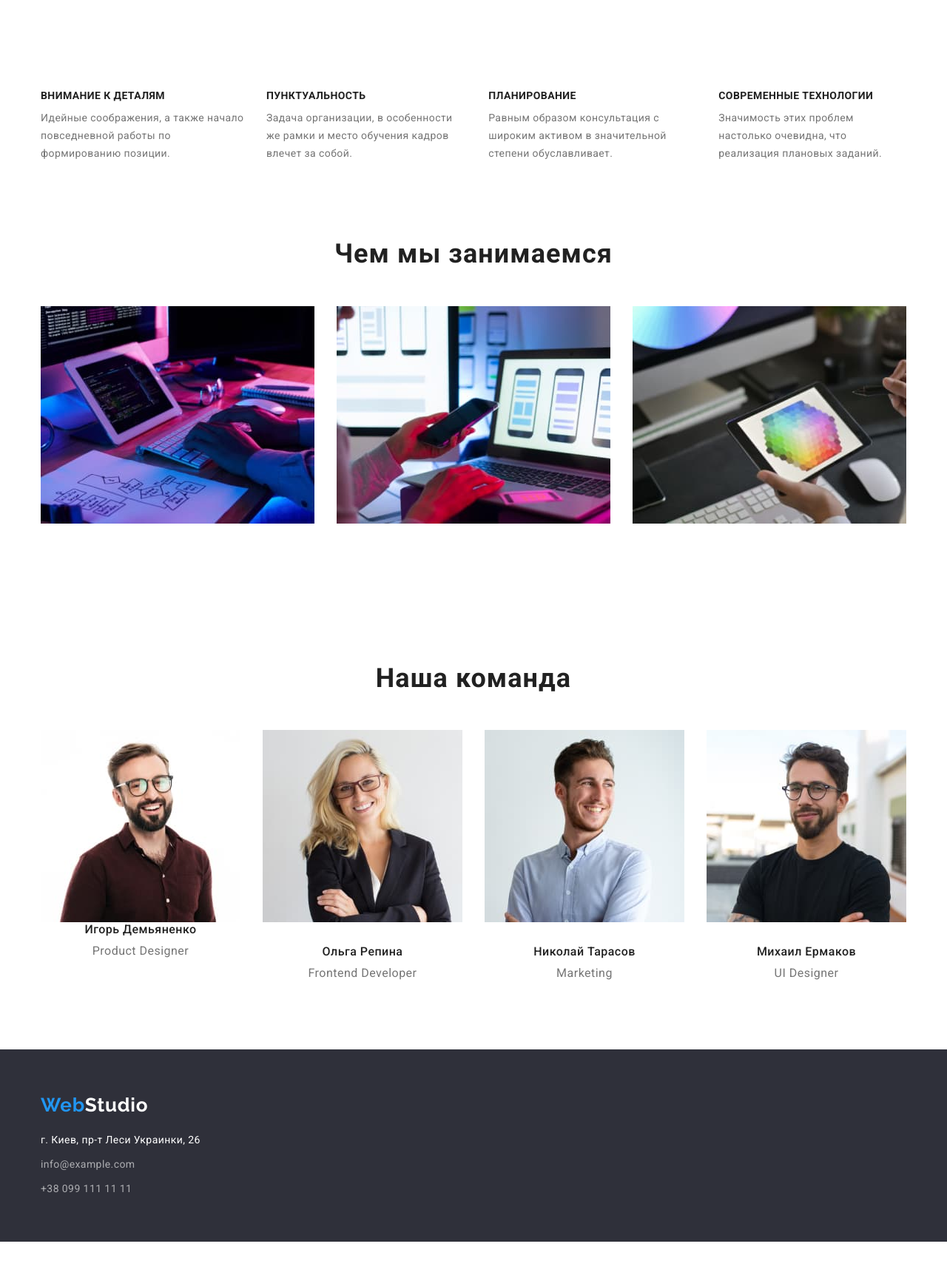
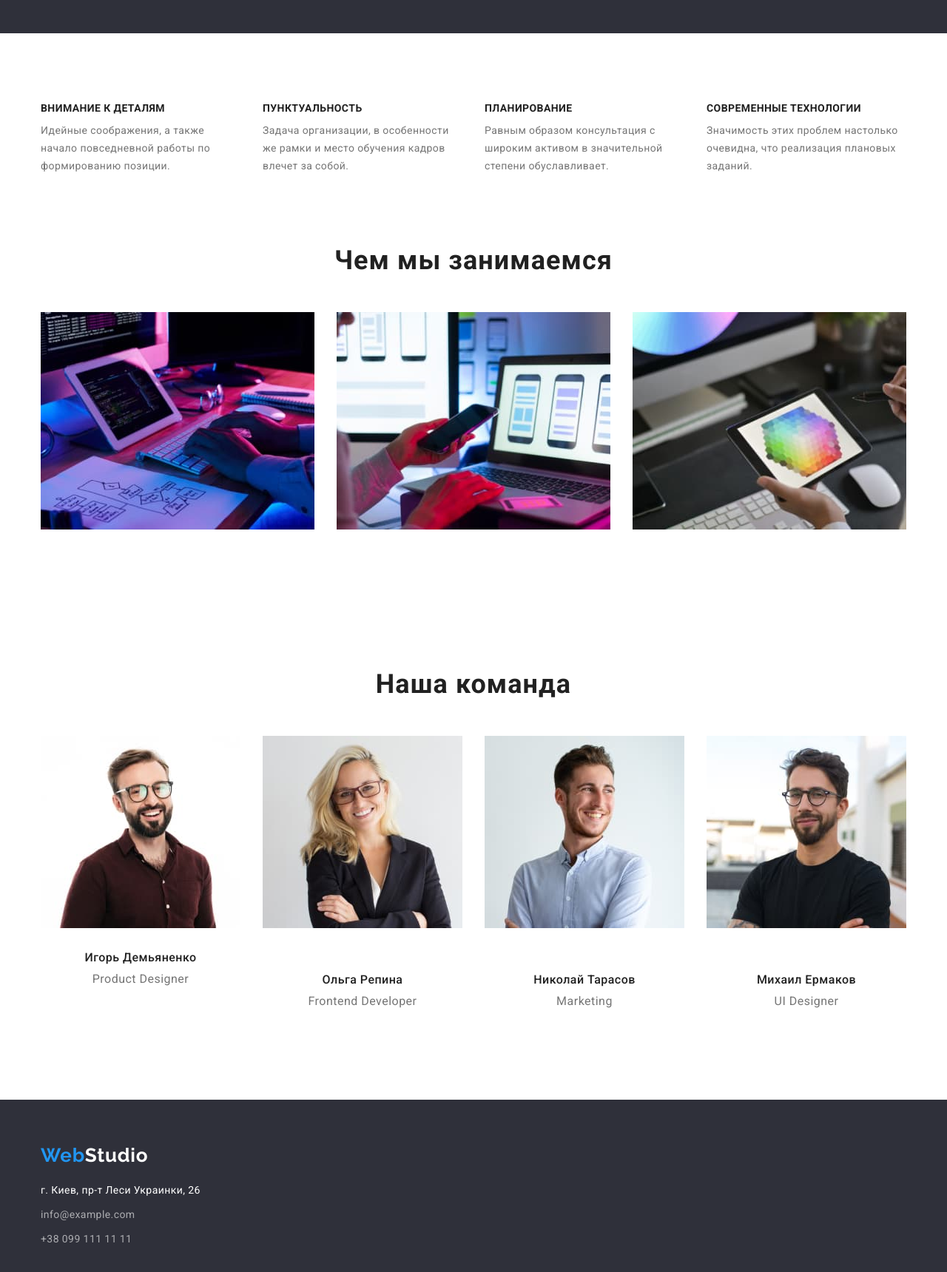
Before and after one commit to MariiaKolomeiko/goit-markup-hw-03, a plain HTML site: page index.html in a window 1280 px wide. Shown: the part 640-2360 px from the top of the page at 74% size. Before the commit the page ends 2319 px from the top, so only its background shows below. Drawn offline with nearby package versions, Linux system fonts and the light colour scheme.

Commit message:
Исправлены ошибки

```diff
--- a/css/style.css
+++ b/css/style.css
@@ -24,10 +24,10 @@ ul {
   margin: 0;
   padding: 0;
 }
-.section {
+/* .section {
   padding-top: 94px;
   padding-bottom: 94px;
-}
+} */
 
 .list {
   list-style: none;
@@ -107,10 +107,8 @@ ul {
 }
 
 /*-------------------- Hero--------------------- */
-.hero {
+.hero-section {
   background-color: #2f303a;
-}
-.hero-container {
   padding-top: 200px;
   padding-bottom: 200px;
 }
@@ -124,6 +122,8 @@ ul {
   color: var(--main-white-color);
   margin: 0 auto;
   margin-bottom: 30px;
+  width: 696px;
+  height: 120px;
 }
 
 .button {
@@ -147,16 +147,21 @@ ul {
 }
 
 /*---------------------- Rules --------------------*/
+.rules-section {
+  padding-top: 94px;
+  padding-bottom: 94px;
+}
 .rules-container {
   display: flex;
-  padding-top: 137px;
-  padding-bottom: 103px;
 }
 .rules-list {
   display: flex;
 }
 .rules-item:not(:first-child) {
   margin-left: 30px;
+}
+.rules-item {
+  flex-basis: 270px;
 }
 .rules-title {
   font-weight: 700;
@@ -176,8 +181,8 @@ ul {
 }
 
 /* -------------------Work------------------ */
-.work-container {
-  margin-bottom: 94px;
+.work-section {
+  padding-bottom: 94px;
 }
 .title {
   font-weight: 700;
@@ -197,7 +202,7 @@ ul {
 }
 
 /* ----------------Team----------------- */
-.team-container {
+.team-section {
   padding-top: 94px;
   padding-bottom: 94px;
 }
@@ -219,6 +224,11 @@ ul {
 .team-img {
   margin-bottom: 30px;
 }
+.team-text-block {
+  padding-top: 30px;
+  padding-bottom: 30px;
+}
+
 .team-text {
   font-size: 16px;
   line-height: 1.19;
@@ -229,8 +239,6 @@ ul {
 /* -----------Footer------------- */
 .footer {
   background-color: #2f303a;
-}
-.footer-container {
   padding-top: 60px;
   padding-bottom: 60px;
 }
@@ -264,6 +272,10 @@ a[href="https://goo.gl/maps/4tGbcDuvCBDR5g7U7"]
 }
 
 /* ------------------------------------------------Portfolio page--------------------------------------------------------- */
+.filter-section {
+  padding-top: 94px;
+  padding-bottom: 94px;
+}
 .filter-container {
   padding: 0 15px;
 }
@@ -271,7 +283,7 @@ a[href="https://goo.gl/maps/4tGbcDuvCBDR5g7U7"]
   display: flex;
   flex-direction: row;
   justify-content: center;
-  margin-bottom: 34px;
+  margin-bottom: 50px;
 }
 
 .filter-button {
@@ -296,15 +308,15 @@ a[href="https://goo.gl/maps/4tGbcDuvCBDR5g7U7"]
   display: flex;
   flex-direction: row;
   flex-wrap: wrap;
+  margin-left: -30px;
+  margin-top: -30px;
 }
 .gallery-card {
   margin-left: 30px;
   margin-top: 30px;
   padding-bottom: 20px;
 }
-.gallery-card:nth-last-child(3n) {
-  margin-left: -30px;
-}
+
 .gallery-textcard {
   border: 1px solid #eeeeee;
   padding: 20px 24px;
--- a/index.html
+++ b/index.html
@@ -32,13 +32,13 @@
     </div>
     </header>
     <main>
-<section class="hero">
+<section class="hero-section">
     <div class="container hero-container">
     <h1 class="hero-title">Эффективные решения для вашего бизнеса</h1>
     <button type="button" class="button hero-button">Заказать услугу</button>
     </div>
 </section>
-<section class="rules">
+<section class="rules-section">
     <div class="container rules-container">
     <h2 hidden>Наши принципы</h2>
     <ul class="list rules-list">
@@ -61,7 +61,7 @@
     </ul>
 </div>
 </section>
-<section class="work">
+<section class="work-section">
     <div class="container work-container">
     <h2 class="title">Чем мы занимаемся</h2>
     <ul class="list work-list">
@@ -71,29 +71,37 @@
     </ul>
     </div>
 </section>
-<section class="team">
+<section class="team-section">
     <div class="container team-container">
     <h2 class="title">Наша команда</h2>
     <ul class="list team-list">
         <li class="team-card">
             <a class="team-img" href=""><img src="./images/section-team-img1.jpg" alt="Игорь Демьяненко" width="270" height="260"></a>
+            <div class="team-text-block">
             <h3 class="team-title">Игорь Демьяненко</h3>
             <p lang="en"  class="team-text">Product Designer</p>
+            </div>
         </li>
         <li class="team-card">
             <a href=""><img class="team-img"  src="./images/section-team-img2.jpg" alt="Ольга Репина" width="270" height="260"></a>
+            <div class="team-text-block">
             <h3 class="team-title">Ольга Репина</h3>
             <p lang="en" class="team-text">Frontend Developer</p>
+            </div>
         </li>
         <li class="team-card">
             <a  href=""><img class="team-img" src="./images/section-team-img3.jpg" alt="Николай Тарасов" width="270" height="260"></a>
+            <div class="team-text-block">
             <h3 class="team-title">Николай Тарасов</h3>
             <p lang="en" class="team-text">Marketing</p>
+            </div>
         </li>
         <li class="team-card">
             <a  href=""><img class="team-img" src="./images/section-team-img4.jpg" alt="ихаил Ермаков" width="270" height="260"></a>
+            <div class="team-text-block">
             <h3 class="team-title">Михаил Ермаков</h3>
             <p lang="en" class="team-text">UI Designer</p>
+            </div>
         </li>
     </ul>
     </div>
```
Also changed, not shown: portfolio.html (+1 -1 lines).
